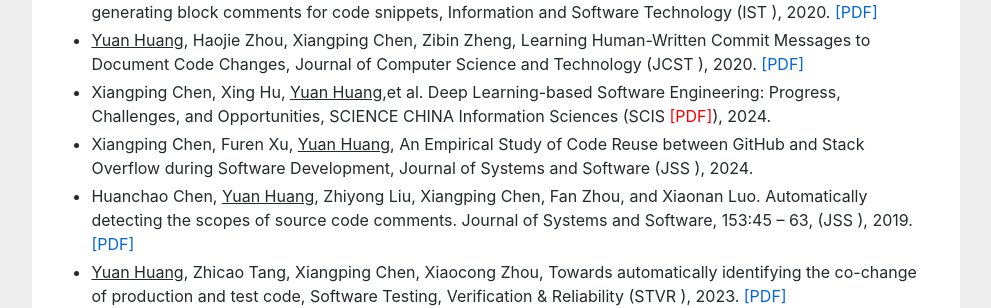
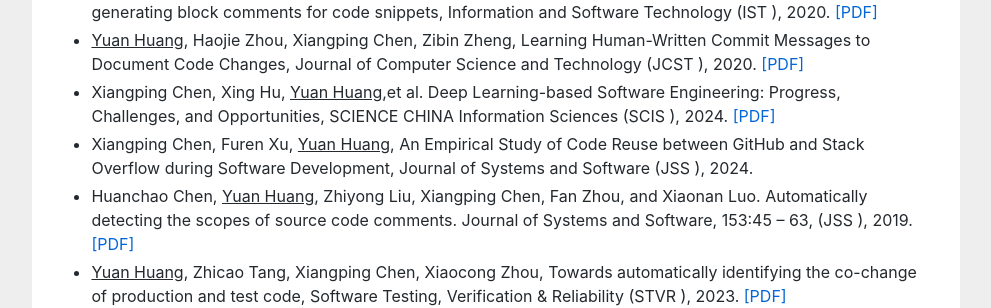
Before and after one commit to huangyuan-hy/huangyuan-hy.github.io, a Jekyll site: the page index.html, which Jekyll copies as it is, in a window 1280 px wide and 900 px high, scrolled down 2423 px. Shown: the part 154-462 px from the top of the window, without its empty margins (144-1135 px from the left). Built offline with Jekyll 4.4.1, drawn with Linux system fonts in a browser that asks for light colours.

Commit message:
Update index.html

```diff
--- a/index.html
+++ b/index.html
@@ -156,7 +156,7 @@ empirical study to learn how programmers reuse code on <a href="https://stackove
 <li><u>Yuan Huang</u>, Xinyu Hu, Xiangping Chen, Zibin Zheng, Xiapu Luo, CommtPst: Deep learning source code for commenting positions prediction, Journal of Systems and Software (JSS <a href="" style="color:red;"> </a>), 2020.</li>
 <li><u>Yuan Huang</u>, Shaohao Huang, Xiangping Chen, Zibin Zheng, Xiapu Luo, Xiaocong Zhou. Towards automatically generating block comments for code snippets, Information and Software Technology (IST <a href="" style="color:red;"> </a>), 2020. <a href="https://www.sciencedirect.com/science/article/abs/pii/S0950584920301427">[PDF]</a></li>
 <li><u>Yuan Huang</u>, Haojie Zhou, Xiangping Chen, Zibin Zheng, Learning Human-Written Commit Messages to Document Code Changes, Journal of Computer Science and Technology (JCST <a href="" style="color:red;">  </a>), 2020. <a href="https://jcst.ict.ac.cn/fileup/1000-9000/PDF/2020-6-3-0496.pdf">[PDF]</a></li>
-<li>Xiangping Chen, Xing Hu,  <u>Yuan Huang</u>,et al. Deep Learning-based Software Engineering: Progress, Challenges, and Opportunities, SCIENCE CHINA Information Sciences (SCIS <a href="https://www.sciengine.com/SCIS/doi/10.1007/s11432-023-4127-5;JSESSIONID=c3f1716d-aed7-47a3-b5a5-5844186c6769" style="color:red;">[PDF]</a>), 2024.</li>
+<li>Xiangping Chen, Xing Hu,  <u>Yuan Huang</u>,et al. Deep Learning-based Software Engineering: Progress, Challenges, and Opportunities, SCIENCE CHINA Information Sciences (SCIS <a href=""></a>), 2024. <a href="https://www.sciengine.com/SCIS/doi/10.1007/s11432-023-4127-5;JSESSIONID=c3f1716d-aed7-47a3-b5a5-5844186c6769">[PDF]</a></li>
 <li>Xiangping Chen, Furen Xu, <u>Yuan Huang</u>, An Empirical Study of Code Reuse between GitHub and Stack Overflow during Software Development, Journal of Systems and Software (JSS <a href="" style="color:red;">  </a>), 2024.</li>
 <li>Huanchao Chen, <u>Yuan Huang</u>, Zhiyong Liu, Xiangping Chen, Fan Zhou, and Xiaonan Luo. Automatically detecting the scopes of source code comments. Journal of Systems and Software, 153:45 – 63, (JSS <a href="" style="color:red;">  </a>), 2019. <a href="https://www.sciencedirect.com/science/article/pii/S016412121930055X">[PDF]</a></li>
 <li><u>Yuan Huang</u>, Zhicao Tang, Xiangping Chen, Xiaocong Zhou, Towards automatically identifying the co-change of production and test code,  Software Testing, Verification & Reliability (STVR <a href="" style="color:red;"> </a>), 2023. <a href="">[PDF]</a></li>
```
